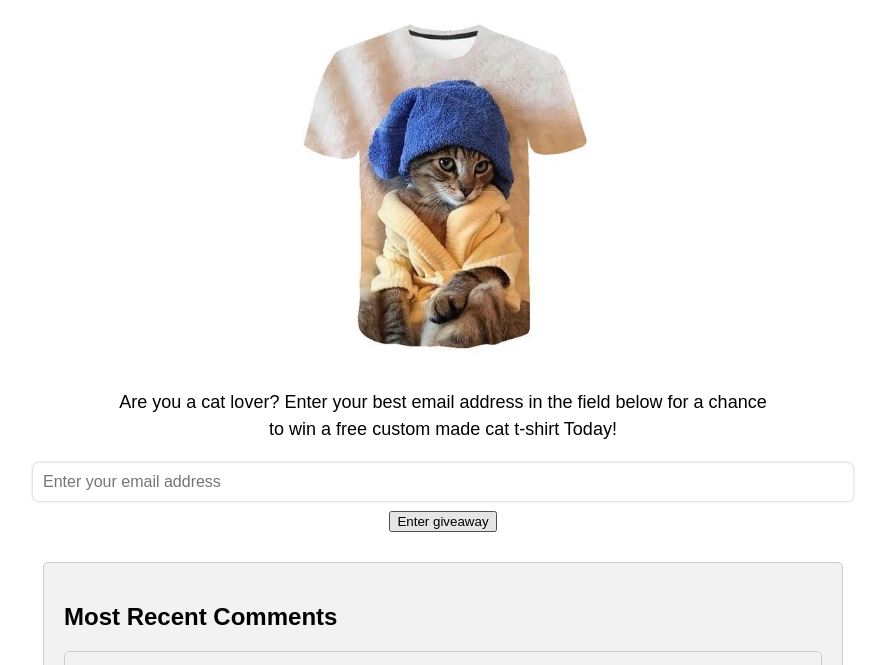
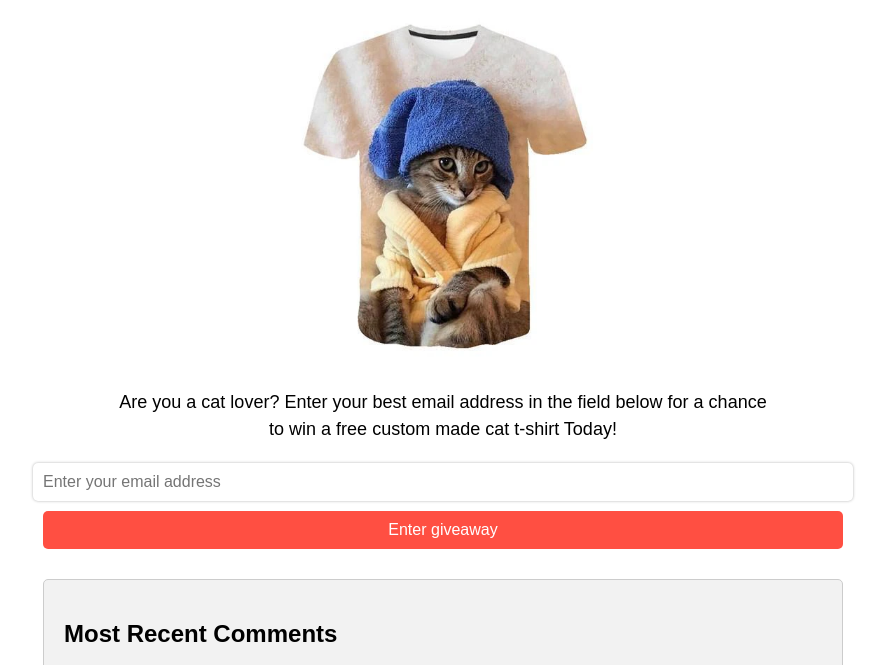
Before and after one commit to freecatstee/freecatstee.github.io, a plain HTML site: page index.html in a window 1280 px wide. In both pictures the pointer is over the input "Enter giveaway". Shown: the part 99-764 px from the top of the page, without its empty margins (197-1082 px from the left). Drawn offline with Linux system fonts and the light colour scheme.

Commit message:
Update index.html

```diff
--- a/index.html
+++ b/index.html
@@ -65,7 +65,7 @@
 			font-size: 16px;
 		}
 
-		input[type="submit"] {
+		input[type="button"] {
 			padding: 10px;
 			width: 100%;
 			background-color: #ff6f69;
@@ -76,7 +76,7 @@
 			cursor: pointer;
 		}
 
-		input[type="submit"]:hover {
+		input[type="button"]:hover {
 			background-color: #ff4f42;
 		}
 
```
